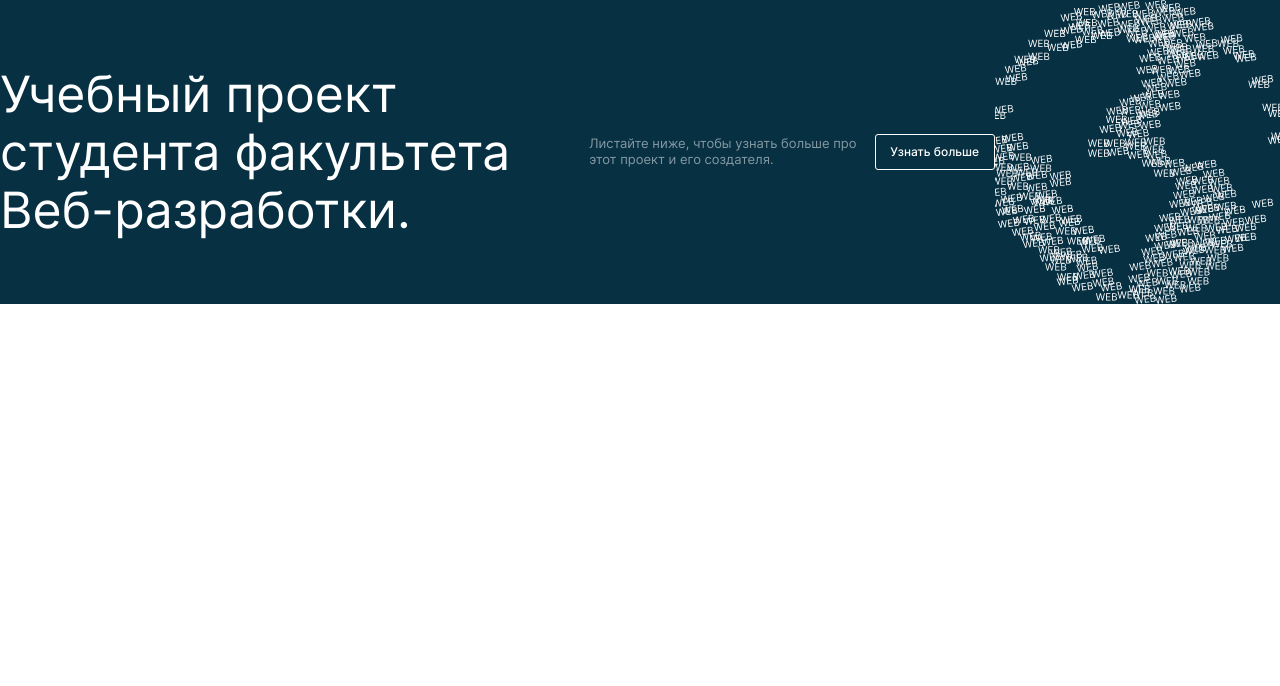
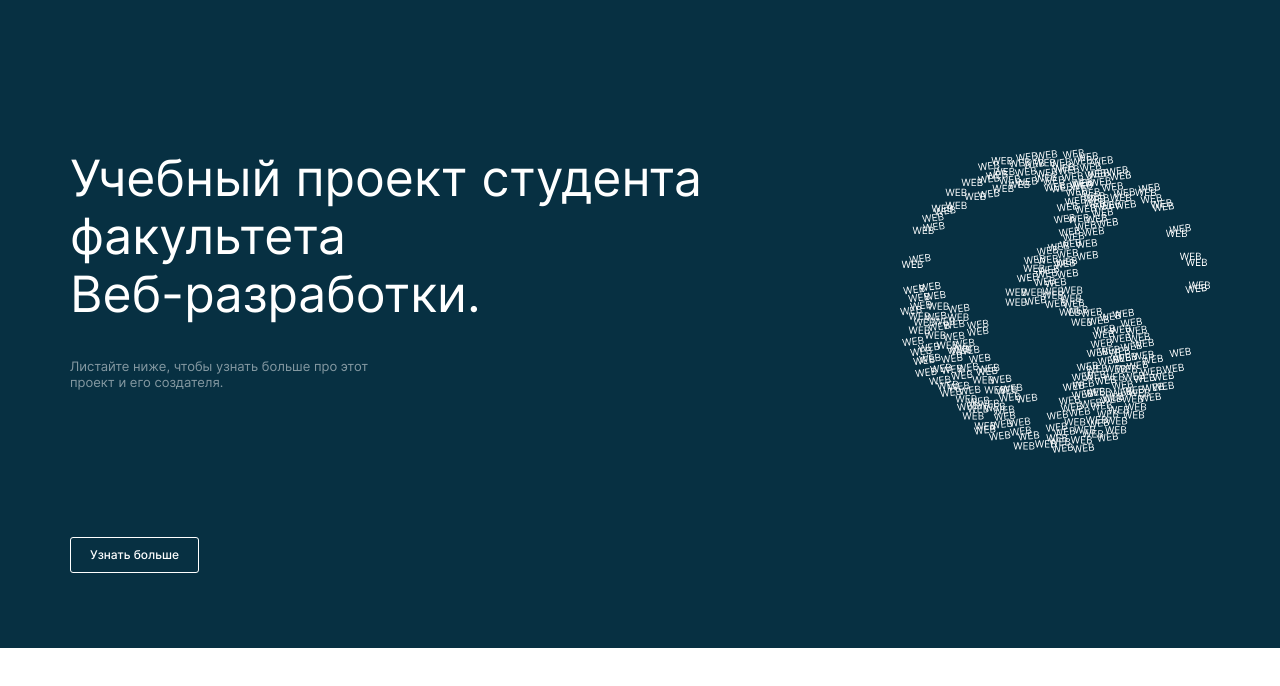
Before and after one commit to GrigoryGriko/movies-explorer-frontend, a React (Create React App) app: page / in a window 1280 px wide. Shown: the top 686 px of the page. Built offline with nearby package versions, Linux system fonts and the light colour scheme.

Commit message:
feat: верстка header

```diff
--- a/src/components/Header/Header.css
+++ b/src/components/Header/Header.css
@@ -0,0 +1,15 @@
+.header {
+  min-height: 74px;
+
+  background-color: #073042;
+}
+
+.header__container-content {
+  width: 100%;
+  display: flex;
+  justify-content: space-between;
+  align-items: center;
+}
+.header__wrapper-auth {
+  display: flex;
+}
--- a/src/components/Header/Header.js
+++ b/src/components/Header/Header.js
@@ -3,7 +3,7 @@ import { Link, useHistory, Switch, Route } from 'react-router-dom';
 
 function Header() {
   return (
-    <header className="header">
+    <header className="header section">
       <div className="header__container-content">
         <a className="logo" href='/'></a>
 
--- a/src/components/Main/Main.css
+++ b/src/components/Main/Main.css
@@ -1,6 +1,4 @@
 .content {
-  display: flex;
-  flex-direction: column;
 
 }
 
@@ -9,14 +7,21 @@
 }
 
 .hero {
-  position: relative;
   display: flex;
+  justify-content: center;
   align-items: center;
-  justify-content: left;
+
+  min-height: 574px;
 
   background-color: #073042;
 }
-
+.hero__wrapper {
+  width: calc(100% - 140px);
+  max-height: 424px;
+  display: flex;
+  flex-direction: column;
+  flex-wrap: wrap;
+}
 .hero__description {
   margin: 0;
 
@@ -31,6 +36,7 @@
 .hero__text {
   margin: 0;
 
+  margin-top: 36px;
   width: 310px;
 
   font-size: 13px;
@@ -42,6 +48,7 @@
   opacity: .5;
 }
 .hero__button-more {
+  margin-top: 146px;
   width: 129px;
   height: 36px;
   border: 1px solid #fff;
@@ -62,6 +69,8 @@
   width: 310px;
   height: 304px;
 
+  align-self: end;
+
   background-color: transparent;
   background-image: url(../../images/hero__landing-logo.svg);
   background-repeat: no-repeat;
--- a/src/components/Main/Main.js
+++ b/src/components/Main/Main.js
@@ -4,6 +4,7 @@ function Main() {
   return (
     <main className="content">
       <section className="hero section">
+        <div class="hero__wrapper">
           <h1 className="hero__description">
             Учебный проект студента факультета<br></br>
             Веб-разработки.
@@ -17,6 +18,7 @@ function Main() {
           </button>
 
           <div className="hero__landing-logo"></div>
+        </div>
       </section>
     </main>
   )
--- a/src/index.css
+++ b/src/index.css
@@ -2,3 +2,4 @@
 @import url(./vendor/fonts.css);
 
 @import url(./components/Main/Main.css);
+@import url(./components/Header/Header.css);
```
Lines whose indentation alone changed are shown as unchanged.
